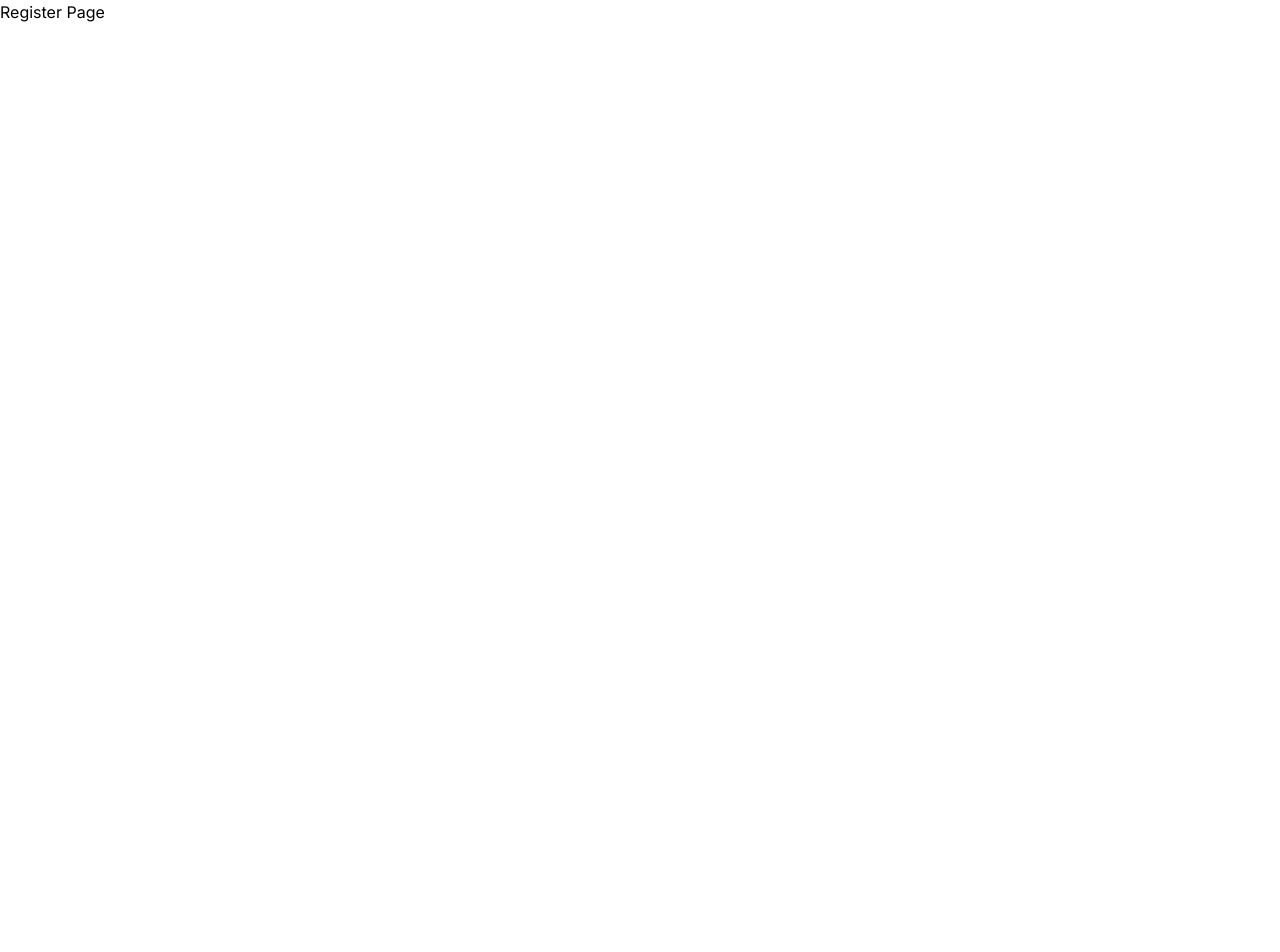
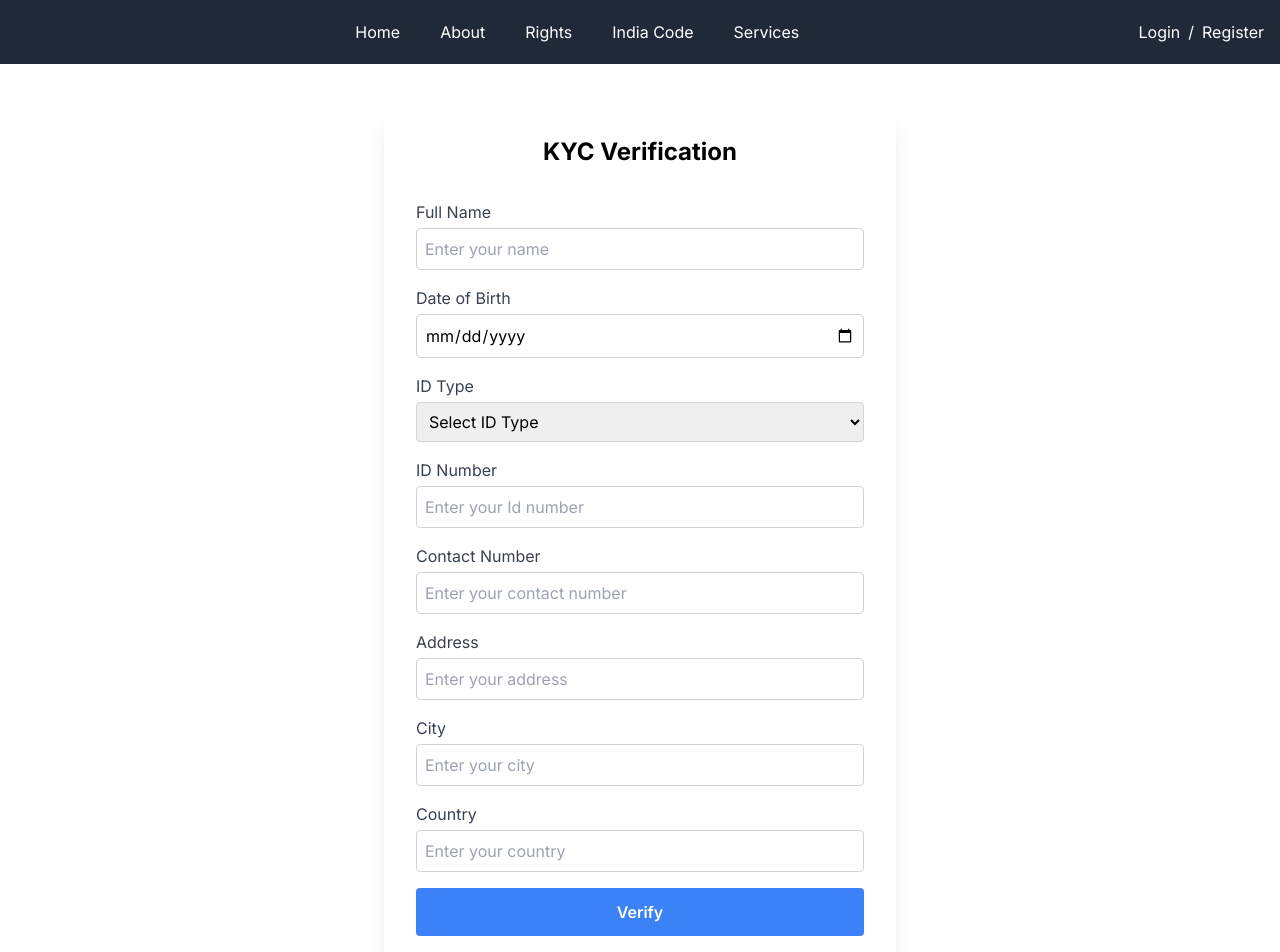
Before and after one commit to krishnas005/CodeZephyr, a Next.js app: page /register in a window 1280 px wide. Shown: the top 952 px of the page. Before the commit the page ends 800 px from the top, so only its background shows below. Built offline with nearby package versions, Linux system fonts and the light colour scheme.

Commit message:
navbar regiter

```diff
--- a/src/app/register/page.tsx
+++ b/src/app/register/page.tsx
@@ -1,11 +1,168 @@
-import React from 'react'
+"use client"
 
-const page = () => {
+import React, { useState } from 'react';
+import Navbar from '@/components/Navbars';
+import Link from 'next/link';
+
+const KYCVerificationForm = () => {
+  const [formData, setFormData] = useState({
+    fullName: '',
+    idType: '',
+    idNumber: '',
+    address: '',
+    city: '',
+    country: '',
+    dob: '',
+    contactNumber: '',
+  });
+
+  const handleInputChange = (e) => {
+    const { name, value } = e.target;
+    setFormData({
+      ...formData,
+      [name]: value,
+    });
+  };
+
+  const handleSubmit = (e) => {
+    e.preventDefault();
+    console.log('Form data submitted:', formData);
+  };
+
   return (
-    <div>
-      Register Page
+    <main>
+      <Navbar/>
+      <div className="max-w-lg mx-auto p-8 mt-10 bg-white shadow-xl rounded-md">
+      <h2 className="text-2xl font-bold mb-8 text-center">KYC Verification</h2>
+      <form onSubmit={handleSubmit}>
+        <div className="mb-4">
+          <label htmlFor="fullName" className="block text-gray-700 mb-1" >
+            Full Name
+          </label>
+          <input
+            type="text"
+            id="fullName"
+            name="fullName"
+            value={formData.fullName}
+            onChange={handleInputChange}
+            className="w-full border border-gray-300 rounded p-2"
+            placeholder="Enter your name"
+          />
+        </div>
+        <div className="mb-4">
+            <label htmlFor="dob" className="block text-gray-700 mb-1">
+              Date of Birth
+            </label>
+            <input
+              type="date"
+              id="dob"
+              name="dob"
+              value={formData.dob}
+              onChange={handleInputChange}
+              className="w-full border border-gray-300 rounded p-2"
+              placeholder="Enter your date of birth"
+            />
+          </div>
+        <div className="mb-4">
+          <label htmlFor="idType" className="block text-gray-700 mb-1">
+            ID Type
+          </label>
+          <select
+            id="idType"
+            name="idType"
+            value={formData.idType}
+            onChange={handleInputChange}
+            className="w-full border border-gray-300 rounded p-2"
+          >
+            <option value="">Select ID Type</option>
+            <option value="aadhar">Aadhar Card</option>
+            <option value="passport">Passport</option>
+            <option value="drivingLicense">Driving License</option>
+
+          </select>
+        </div>
+        <div className="mb-4">
+          <label htmlFor="idNumber" className="block text-gray-700 mb-1" >
+            ID Number
+          </label>
+          <input
+            type="text"
+            id="idNumber"
+            name="idNumber"
+            value={formData.idNumber}
+            onChange={handleInputChange}
+            className="w-full border border-gray-300 rounded p-2"
+            placeholder="Enter your Id number"
+          />
+        </div>
+        <div className="mb-4">
+            <label htmlFor="contactNumber" className="block text-gray-700 mb-1">
+              Contact Number
+            </label>
+            <input
+              type="tel"
+              id="contactNumber"
+              name="contactNumber"
+              value={formData.contactNumber}
+              onChange={handleInputChange}
+              className="w-full border border-gray-300 rounded p-2"
+              placeholder="Enter your contact number"
+            />
+          </div>
+        <div className="mb-4">
+          <label htmlFor="address" className="block text-gray-700 mb-1"  >Address
+          </label>
+          <input
+            type="text"
+            id="address"
+            name="address"
+            value={formData.address}
+            onChange={handleInputChange}
+            className="w-full border border-gray-300 rounded p-2"
+            placeholder="Enter your address"
+          />
+        </div>
+        <div className="mb-4">
+          <label htmlFor="city" className="block text-gray-700 mb-1" >
+            City
+          </label>
+          <input
+            type="text"
+            id="city"
+            name="city"
+            value={formData.city}
+            onChange={handleInputChange}
+            placeholder="Enter your city"
+            className="w-full border border-gray-300 rounded p-2"
+          />
+        </div>
+        <div className="mb-4">
+          <label htmlFor="country" className="block text-gray-700 mb-1" >
+            Country
+          </label>
+          <input
+            type="text"
+            id="country"
+            name="country"
+            value={formData.country}
+            onChange={handleInputChange}
+            className="w-full border border-gray-300 rounded p-2"
+            placeholder="Enter your country"
+          />
+        </div>
+        <div className="mt-4 text-center">
+          <button
+            type="submit"
+            className="bg-blue-500 text-white w-full px-6 py-3 rounded font-semibold hover:bg-blue-600"
+          >
+            Verify
+          </button>
+        </div>
+        <div className="text-center mt-4"><p>Already have an account? <Link href="/login" className="text-blue-600 font-semibold">Login</Link></p></div>
+      </form>
     </div>
-  )
-}
+    </main>
+  );
+};
 
-export default page
+export default KYCVerificationForm;
--- a/src/components/Navbars.tsx
+++ b/src/components/Navbars.tsx
@@ -104,7 +104,7 @@ const Navbar = () => {
             <Link href="https://www.indiacode.nic.in/" className="text-white transition duration-300 hover:text-gray-400" target="_blank" rel="noopener noreferrer">
               India Code
             </Link>
-            {/* <div className="group relative">
+            <div className="group relative">
               <a
                 href="#"
                 className={`text-white group-hover:text-gray-300 ${
@@ -119,25 +119,37 @@ const Navbar = () => {
                   activeDropdown === 2 ? 'block' : 'hidden'
                 }`}
               >
-                <Link href="/services/e-billing" className="block px-4 py-2">
+                <Link href="/services/e-billing" className="block px-4 py-2 transition duration-300 hover:bg-gray-700">
                   E-Filing
                 </Link>
-                <Link href="/services/courts-near-me" className="block px-4 py-2">
+                <Link href="/services/courts-near-me" className="block px-4 py-2 transition duration-300 hover:bg-gray-700">
                   Courts near me
                 </Link>
-                <Link href="/services/documents-generator" className="block px-4 py-2">
+                <Link href="/services/documents-generator" className="block px-4 py-2 transition duration-300 hover:bg-gray-700">
                   Documents Generator
                 </Link>
+                <Link href="/learning" className="block px-4 py-2 transition duration-300 hover:bg-gray-700">
+                  Learning
+                </Link>
               </div>
-            </div> */}
-            <Link href="/learning" className="text-white transition duration-300 hover:text-gray-400">
-              Learning
+            </div>
+          </div>
+
+          <div className="hidden md:flex items-center space-x-2 ">
+            <Link href="/login" legacyBehavior>
+              <a className="text-white transition duration-300 hover:text-gray-400">Login</a>
+            </Link>
+            <p className="text-white">/</p>
+            <Link href="/register" legacyBehavior>
+              <a className="text-white transition duration-300 hover:text-gray-400">Register</a>
             </Link>
           </div>
         </div>
+
         <div className={`md:hidden ${isSideNavbarOpen ? 'block' : 'hidden'}`}>
           <div className="flex flex-col mt-4">
-            <Link
+
+          <Link
               href="/home-page"
               className="text-white py-2 px-4 transition duration-300 hover:bg-gray-700"
             >
@@ -179,6 +191,12 @@ const Navbar = () => {
               India Code
             </a>
 
+            {/* <Link href="/login" legacyBehavior>
+              <a className="text-white py-2 px-4 transition duration-300 hover:bg-gray-700 block">Login</a>
+            </Link>
+            <Link href="/register" legacyBehavior>
+              <a className="text-white py-2 px-4 transition duration-300 hover:bg-gray-700 block">Register</a> */}
+            {/* </Link> */}
           </div>
         </div>
       </nav>
--- a/src/components/Topbar.tsx
+++ b/src/components/Topbar.tsx
@@ -18,7 +18,7 @@ export default function Topbar() {
         <div className="p-1">
           <Image src={emblem} alt="logo" width={13} height={20} />
         </div>
-        <div className="flex mt-1 text-xs">
+        <div className="flex mt-1.5 text-xs">
           <Link href={'https://www.india.gov.in/'} passHref target="_blank" rel="noopener noreferrer" className="">
             Government of India
           </Link>
```
